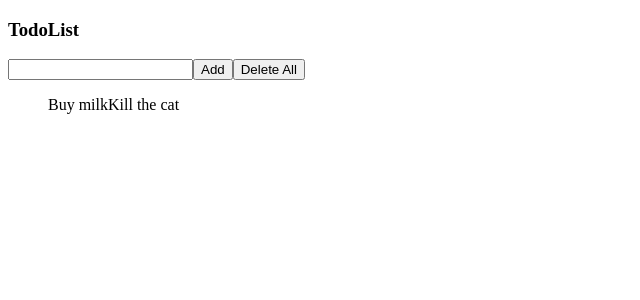
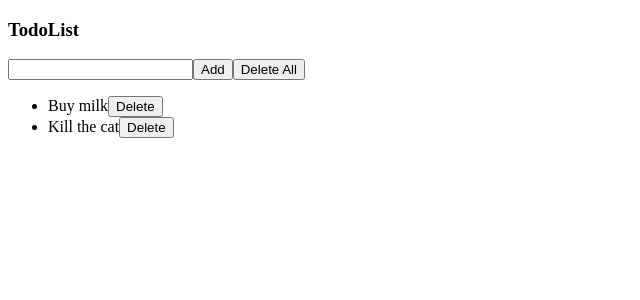
Before and after one commit to danycnc/repo-react-exercises, a React (Create React App) app in the folder react-exercises/: page / in a window 1280 px wide. Shown: the top 300 px of the page, without its empty margins (0-640 px from the left). Built offline with nearby package versions, Linux system fonts and the light colour scheme.

Commit message:
corretto render props-01

```diff
--- a/react-exercises/src/App.js
+++ b/react-exercises/src/App.js
@@ -20,7 +20,7 @@ class App extends Component {
       <div>
         <TodoList
           render={(items, reset) => {
-            items.map((todo, index) => (
+            const list = items.map((todo, index) => (
               <li key={todo + index}>
                 {todo}
                 <button onClick={() => reset(index)}>Delete</button>
@@ -28,14 +28,7 @@ class App extends Component {
             ));
             return (
               <div>
-                <h3>TodoList</h3>
-                <input
-                  name='newTodo'
-                  //value={this.state.newTodo}
-                  onChange={this.handleInput}></input>
-                <button onClick={this.handleAddTodo}>Add</button>
-                <button onClick={this.handleResetAll}>Delete All</button>
-                <ul>{items}</ul>
+                <ul>{list}</ul>
               </div>
             );
           }}></TodoList>
--- a/react-exercises/src/TodoList.js
+++ b/react-exercises/src/TodoList.js
@@ -36,15 +36,15 @@ class TodoList extends React.Component {
 
     return (
       <div>
-        {this.props.render(this.state.items, this.handleReset)}
-        {/* <h3>TodoList</h3>
+        <h3>TodoList</h3>
         <input
           name='newTodo'
           value={this.state.newTodo}
           onChange={this.handleInput}></input>
         <button onClick={this.handleAddTodo}>Add</button>
         <button onClick={this.handleResetAll}>Delete All</button>
-        <ul>{items}</ul> */}
+        {/* <ul>{items}</ul> */}
+        {this.props.render(this.state.items, this.handleReset)}
       </div>
     );
   }
```
